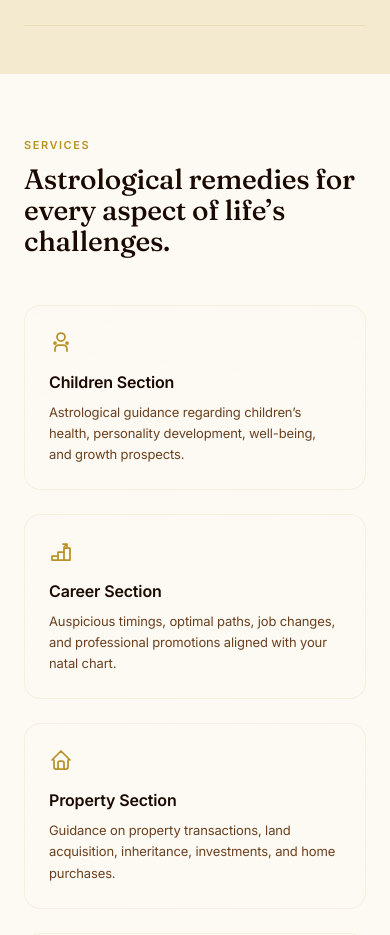
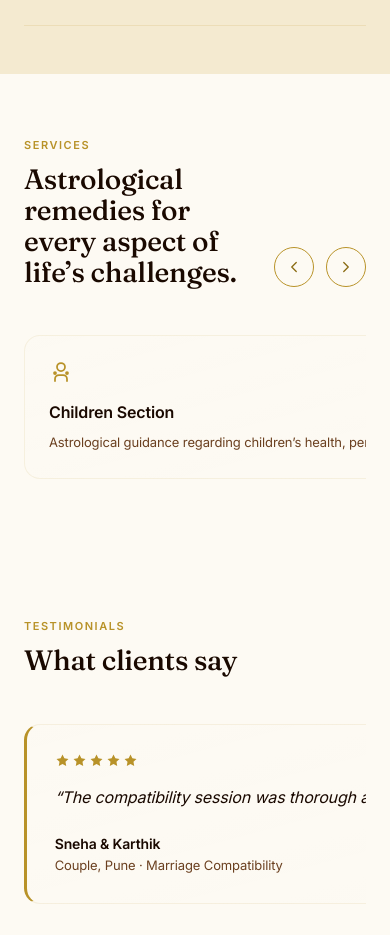
Before and after one commit to priyanshu091/astro-main, a Next.js app: page / in a window 390 px wide. Shown: the part 1360-2295 px from the top of the page. Built offline with nearby package versions, Linux system fonts and the light colour scheme.

Commit message:
style: update globals.css and enhance ServicesGrid component

```diff
--- a/app/globals.css
+++ b/app/globals.css
@@ -118,6 +118,15 @@ input[type="time"]:focus::-webkit-calendar-picker-indicator {
   }
 }
 
+/* Hide scrollbar on horizontal carousels while keeping scroll/swipe */
+.no-scrollbar {
+  -ms-overflow-style: none;
+  scrollbar-width: none;
+}
+.no-scrollbar::-webkit-scrollbar {
+  display: none;
+}
+
 @keyframes rotate-zodiac {
   from {
     transform: rotate(0deg);
--- a/components/sections/ServicesGrid.tsx
+++ b/components/sections/ServicesGrid.tsx
@@ -1,8 +1,12 @@
 "use client";
 
+import { useCallback, useRef } from "react";
+import { motion, useReducedMotion, type Variants } from "framer-motion";
 import SectionHeader from "@/components/shared/SectionHeader";
-import { StaggerReveal, StaggerItem } from "@/components/shared/StaggerReveal";
 import Card from "@/components/ui/Card";
+import { IconChevronLeft, IconChevronRight } from "@/components/ui/Icon";
+
+const EASE = [0.22, 0.61, 0.36, 1] as const;
 
 // Custom inline SVG icons
 function IconChildren(props: React.SVGProps<SVGSVGElement>) {
@@ -261,25 +265,77 @@ const SERVICES = [
 ];
 
 export default function ServicesGrid() {
+  const reduced = useReducedMotion() ?? false;
+  const trackRef = useRef<HTMLDivElement>(null);
+
+  // Scroll the mobile carousel one card at a time; loop back at the end.
+  const step = useCallback(
+    (dir: 1 | -1) => {
+      const el = trackRef.current;
+      if (!el) return;
+      const card = el.querySelector<HTMLElement>("[data-card]");
+      const amount = (card?.offsetWidth ?? el.clientWidth) + 24; // card + gap (sp-5)
+      const atEnd = el.scrollLeft + el.clientWidth >= el.scrollWidth - 4;
+      if (dir === 1 && atEnd) {
+        el.scrollTo({ left: 0, behavior: reduced ? "auto" : "smooth" });
+      } else {
+        el.scrollBy({ left: dir * amount, behavior: reduced ? "auto" : "smooth" });
+      }
+    },
+    [reduced]
+  );
+
+  const container: Variants = {
+    hidden: {},
+    show: { transition: { staggerChildren: reduced ? 0 : 0.05 } },
+  };
+  const item: Variants = {
+    hidden: reduced ? { opacity: 1 } : { opacity: 0, y: 16 },
+    show: {
+      opacity: 1,
+      y: 0,
+      transition: { duration: reduced ? 0 : 0.5, ease: EASE },
+    },
+  };
+
   return (
     <section id="services" className="bg-bg-void">
       <div className="mx-auto max-w-content px-sp-5 py-sp-10 lg:py-sp-16">
-        <SectionHeader
-          eyebrow="Services"
-          title="Astrological remedies for every aspect of life’s challenges."
-        />
+        <div className="flex items-end justify-between gap-sp-4">
+          <SectionHeader
+            eyebrow="Services"
+            title="Astrological remedies for every aspect of life’s challenges."
+          />
 
-        <StaggerReveal
-          stagger={0.05}
-          amount={0.1}
-          className="mt-sp-8 grid grid-cols-1 gap-sp-5 sm:grid-cols-2 md:grid-cols-3 lg:grid-cols-4 lg:mt-sp-10"
+          {/* Carousel arrows — mobile only (desktop shows the full grid) */}
+          <div className="flex shrink-0 gap-sp-3 md:hidden">
+            <ArrowButton label="Previous services" onClick={() => step(-1)}>
+              <IconChevronLeft size={18} />
+            </ArrowButton>
+            <ArrowButton label="Next services" onClick={() => step(1)}>
+              <IconChevronRight size={18} />
+            </ArrowButton>
+          </div>
+        </div>
+
+        {/* Mobile: swipeable left/right carousel · md+: static grid */}
+        <motion.div
+          ref={trackRef}
+          variants={container}
+          initial="hidden"
+          whileInView="show"
+          viewport={{ once: true, amount: 0.1 }}
+          className="no-scrollbar mt-sp-8 flex snap-x snap-mandatory gap-sp-5 overflow-x-auto pb-3 md:mt-sp-10 md:grid md:grid-cols-3 md:gap-sp-5 md:overflow-visible md:pb-0 lg:grid-cols-4"
         >
           {SERVICES.map((s) => (
-            <StaggerItem key={s.name} className="h-full">
+            <motion.div
+              key={s.name}
+              data-card
+              variants={item}
+              className="h-full min-w-[78%] shrink-0 snap-start sm:min-w-[44%] md:min-w-0 md:shrink"
+            >
               <Card as="a" href="#contact" className="flex h-full flex-col p-6">
-                <s.Icon
-                  className="text-gold-400 transition-transform duration-300 group-hover:scale-105"
-                />
+                <s.Icon className="text-gold-400 transition-transform duration-300 group-hover:scale-105" />
                 <h3 className="mt-sp-4 font-sans text-base font-semibold text-text-primary">
                   {s.name}
                 </h3>
@@ -287,10 +343,31 @@ export default function ServicesGrid() {
                   {s.desc}
                 </p>
               </Card>
-            </StaggerItem>
+            </motion.div>
           ))}
-        </StaggerReveal>
+        </motion.div>
       </div>
     </section>
   );
 }
+
+function ArrowButton({
+  children,
+  onClick,
+  label,
+}: {
+  children: React.ReactNode;
+  onClick: () => void;
+  label: string;
+}) {
+  return (
+    <button
+      type="button"
+      onClick={onClick}
+      aria-label={label}
+      className="flex h-10 w-10 shrink-0 cursor-pointer items-center justify-center rounded-full border border-gold-400 text-gold-500 transition-colors duration-200 hover:bg-[rgba(184,146,40,0.08)]"
+    >
+      {children}
+    </button>
+  );
+}
```
